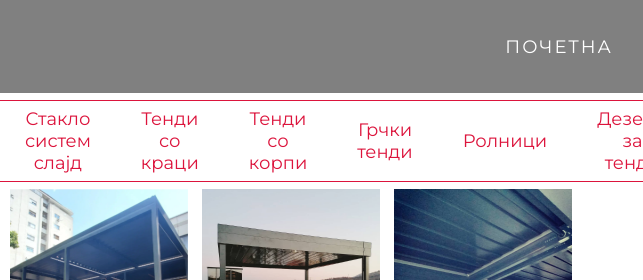
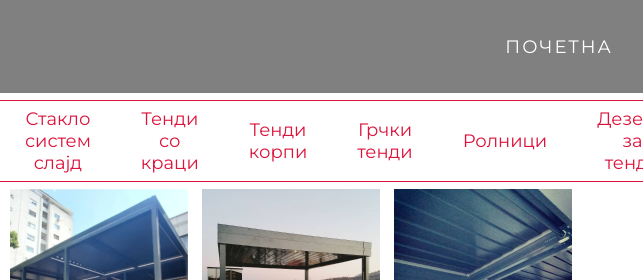
Before and after one commit to gogi95/gogi95, a plain HTML site: page products.html in a window 1280 px wide. Shown: the top 280 px of the page, 637-1280 px from the left. Drawn offline with Linux system fonts and the light colour scheme.

Commit message:
Update products.html

```diff
--- a/products.html
+++ b/products.html
@@ -38,7 +38,7 @@
             <span class="item" data-name="Стакло систем гијот" unselectable="on">Стакло систем гијот</span>
             <span class="item" data-name="Стакло систем слајд" unselectable="on">Стакло систем слајд</span>
             <span class="item" data-name="Тенди со краци" unselectable="on">Тенди со краци</span>
-            <span class="item" data-name="Тенди корпи" unselectable="on">Тенди со корпи</span>
+            <span class="item" data-name="Тенди корпи" unselectable="on">Тенди корпи</span>
             <span class="item" data-name="Грчки тенди" unselectable="on">Грчки тенди</span>
             <span class="item" data-name="Ролници" unselectable="on">Ролници</span>
             <span class="item" data-name="Дезени" unselectable="on">Дезени за тенди</span>
```
